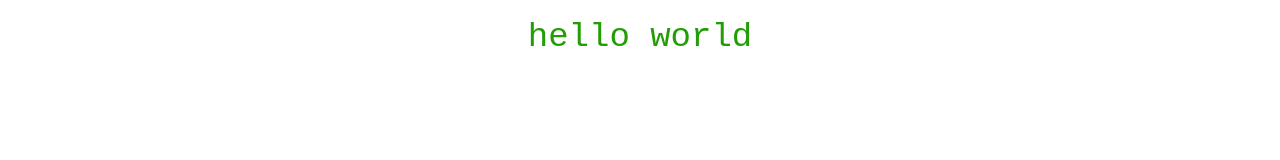
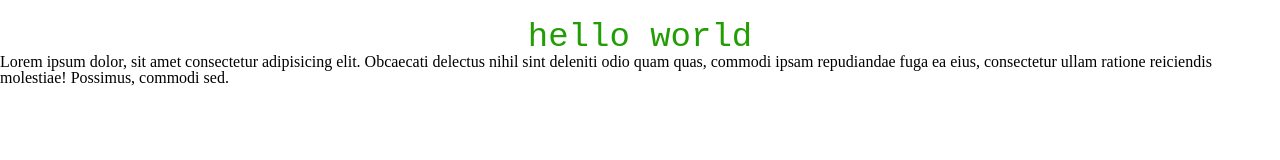
Before and after one commit to Andriy-Smus/learn-git, a plain HTML site: page index.html in a window 1280 px wide. Drawn offline with Linux system fonts and the light colour scheme.

Commit message:
second commit

```diff
--- a/index.html
+++ b/index.html
@@ -9,5 +9,6 @@
 </head>
 <body>
     <h1 class="heading">hello world</h1>
+    <p>Lorem ipsum dolor, sit amet consectetur adipisicing elit. Obcaecati delectus nihil sint deleniti odio quam quas, commodi ipsam repudiandae fuga ea eius, consectetur ullam ratione reiciendis molestiae! Possimus, commodi sed.</p>
 </body>
 </html>
```
